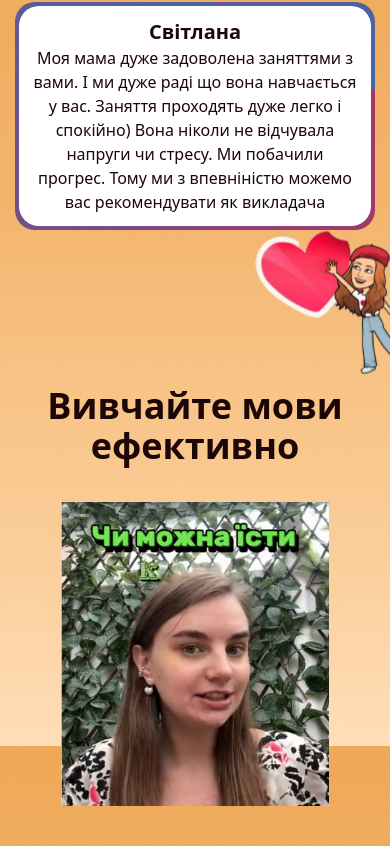
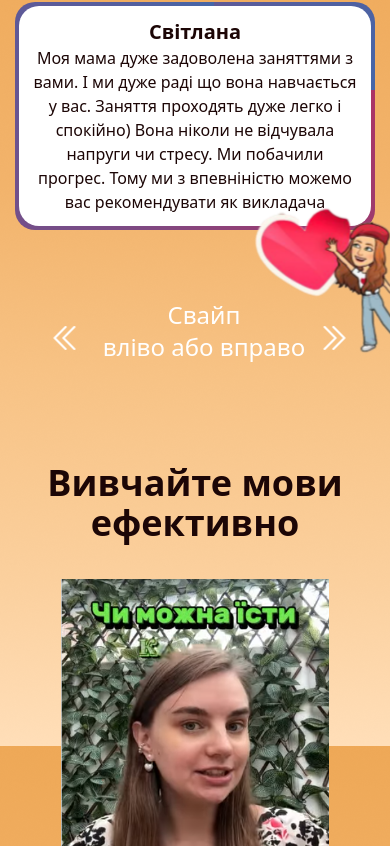
Before and after one commit to bodiabeliy/aniriyar, a Next.js app: page / in a window 390 px wide. Shown: the part 1685-2531 px from the top of the page. Built offline with nearby package versions, Linux system fonts and the light colour scheme; what tailwind-hamburgers would draw is missing.

Commit message:
feedback section complited

```diff
--- a/src/app/globals.css
+++ b/src/app/globals.css
@@ -158,6 +158,20 @@ body::-webkit-scrollbar-thumb {
   }
 
 }
+
+@media (width<361px){
+  .slick-slider .flex .justify-center .slick-initialized {
+    max-height: 245px;
+  }
+}
+
+@media (width<376px){
+  .slick-slider .justify-center .slick-initialized {
+    max-height: 215px;
+  }
+
+}
+
 @media (width>1024px){
   .slick-prev {
     margin-left: -40px;
--- a/src/components/SpeakersAndSponsors/SpeakersAndSponsors.tsx
+++ b/src/components/SpeakersAndSponsors/SpeakersAndSponsors.tsx
@@ -10,6 +10,8 @@ import Reels1 from "../../../public/reels1.png"
 import "slick-carousel/slick/slick.css";
 import "slick-carousel/slick/slick-theme.css";
 import Link from "next/link";
+import { BouncedLeftArrow } from "../icons/DoubleArrowLeft";
+import { BouncedRightArrow } from "../icons/DoubleArrowRight";
 
 const SpeakersAndSponsors = () => {
   const [isMobile, setIsMobile] = useState(false);
@@ -39,7 +41,7 @@ const SpeakersAndSponsors = () => {
     <>
       <div className="SpeakersAndSponsorsWrapper relative h-[1450px] sm:mt-[-80px] bg-feedbackSection sm:overflow-hidden	lg:overflow-scroll">
         <div id="speakers" className="SpeakersWrapper w-full flex justify-center flex flex-col m-auto">
-          <Image className="absolute sm:left-[40%] lg:left-[37%] sm:top-[13%] lg:top-[10%] z-10 scale-75" src={Satisfaction} alt={""} />
+          <Image className="absolute sm:left-[40%] lg:left-[37%] sm:top-[13%] mediumPhoneSize:top-[11.5%] lg:top-[10%] z-10 scale-75" src={Satisfaction} alt={""} />
           <p className="sm:text-4xl lg:text-6xl text-center text-white font-bold sm:mt-10 lg:mt-[100px] sm:mb-5 lg:mt-[100px]">
           Відгуки студентів:
           </p>
@@ -65,6 +67,12 @@ const SpeakersAndSponsors = () => {
                   );
                 })}
               </Slider>
+              <div className="animatedSliderButtons sm:flex lg:hidden text-white justify-center animate-shake">
+                <BouncedLeftArrow className="mt-[11%] mr-[6%]" fill="white"/>
+                 <span className=" text-2xl mt-[3.5%] text-center animate-shake animate-infinite animate-duration-[2000ms] animate-delay-0 animate-ease-linear animate-normal animate-fill-both"> Свайп <br /> вліво або вправо</span>
+                <BouncedRightArrow className="items-center	mt-[11%] ml-[6%]" fill="white" />
+              </div>
+
             </div>
           </div>
         </div>
--- /dev/null
+++ b/src/components/icons/DoubleArrowLeft.tsx
@@ -0,0 +1,23 @@
+
+
+import { TypeIconProps } from '@/types'
+
+export const BouncedLeftArrow = (props: TypeIconProps) => {
+  const {fill, className} = props
+  return (
+    <svg className={className} fill={fill} width="24" height="24" version="1.1" id="Layer_1" xmlns="http://www.w3.org/2000/svg"
+	 viewBox="0 0 330 330">
+<g id="XMLID_106_">
+	<path id="XMLID_107_" d="M51.213,165.004L190.607,25.607c5.857-5.858,5.857-15.355-0.001-21.213
+		c-5.857-5.858-15.355-5.858-21.213,0.001l-150,150.004C16.58,157.211,15,161.026,15,165.004c0,3.979,1.581,7.794,4.394,10.607
+		l150,149.996C172.322,328.536,176.161,330,180,330s7.678-1.464,10.607-4.394c5.857-5.858,5.857-15.355-0.001-21.213L51.213,165.004
+		z"/>
+	<path id="XMLID_108_" d="M171.213,165.004L310.607,25.607c5.858-5.858,5.858-15.355,0-21.213
+		c-5.857-5.858-15.355-5.858-21.213,0.001l-150,150.004c-2.813,2.813-4.393,6.628-4.393,10.606c0,3.979,1.581,7.794,4.394,10.607
+		l150,149.996C292.322,328.536,296.161,330,300,330c3.839,0,7.678-1.464,10.607-4.394c5.858-5.858,5.858-15.355,0-21.213
+		L171.213,165.004z"/>
+</g>
+</svg>
+
+  )
+}
--- /dev/null
+++ b/src/components/icons/DoubleArrowRight.tsx
@@ -0,0 +1,22 @@
+
+
+import { TypeIconProps } from '@/types'
+
+export const BouncedRightArrow = (props: TypeIconProps) => {
+  const {fill, className} = props
+  return (
+<svg className={className} fill={fill} height="24px" width="24px" version="1.1" id="Layer_1" xmlns="http://www.w3.org/2000/svg"
+	 viewBox="0 0 330 330">
+<g id="XMLID_103_">
+	<path id="XMLID_104_" d="M310.607,154.391l-150-149.997c-5.857-5.858-15.355-5.858-21.213,0.001
+		c-5.857,5.858-5.857,15.355,0,21.213l139.393,139.39L139.394,304.394c-5.857,5.858-5.857,15.355,0,21.213
+		c2.929,2.929,6.768,4.393,10.606,4.393s7.678-1.464,10.607-4.394l150-150.003c2.813-2.813,4.393-6.628,4.393-10.606
+		C315,161.019,313.42,157.204,310.607,154.391z"/>
+	<path id="XMLID_105_" d="M195.001,164.996c0-3.979-1.581-7.794-4.394-10.607L40.606,4.393c-5.858-5.858-15.355-5.858-21.213,0.001
+		c-5.857,5.858-5.857,15.355,0.001,21.213l139.394,139.39L19.393,304.394c-5.857,5.858-5.857,15.355,0.001,21.213
+		C22.322,328.536,26.161,330,30,330s7.678-1.464,10.607-4.394l150.001-150.004C193.42,172.79,195.001,168.974,195.001,164.996z"/>
+</g>
+</svg>
+
+  )
+}
--- a/src/utils/data.tsx
+++ b/src/utils/data.tsx
@@ -15,7 +15,7 @@ export const speakersList =[
     },
     {
         name:"Іванка",
-        position:"Висловлюю щирі слова подяки за ваш професійний підхід та велику терплячість під час вивчення англійської мови. Ви зробили величезний внесок у моє навчання, і я щиро вдячна за вашу підтримку та наставництво. Сподіваюся, що наступний рік буде не менш продуктивним.",
+        position:"Висловлюю щирі слова подяки за ваш професійний підхід та велику терплячість під час вивчення англійської мови. Ви зробили величезний внесок у моє навчання, і я щиро вдячна за вашу підтримку та наставництво.",
     },
     {
         name:"Поліна",
--- a/tailwind.config.ts
+++ b/tailwind.config.ts
@@ -27,7 +27,8 @@ const config: Config = {
     screens: {
       sm: '320px',
       //=> @media (min-width: 360px) { ... }
-
+      lightPhoneSize:"361px",
+      mediumPhoneSize:"374px",
       md: '768px',
       // => @media (min-width: 768px) { ... }
 
@@ -73,7 +74,17 @@ const config: Config = {
       },
       blur: {
         xs: '2px',
-      }
+      },
+      keyframes: {
+        shake: {
+          '0%, 100%': { transform: 'translateX(0)' },
+          '10%, 30%, 50%, 70%, 90%': { transform: 'translateX(-5px)' },
+          '20%, 40%, 60%, 80%': { transform: 'translateX(5px)' },
+        },
+      },
+      animation: {
+        shake: 'shake 5s ease-in-out infinite',
+      },
     }
 
   },
```
